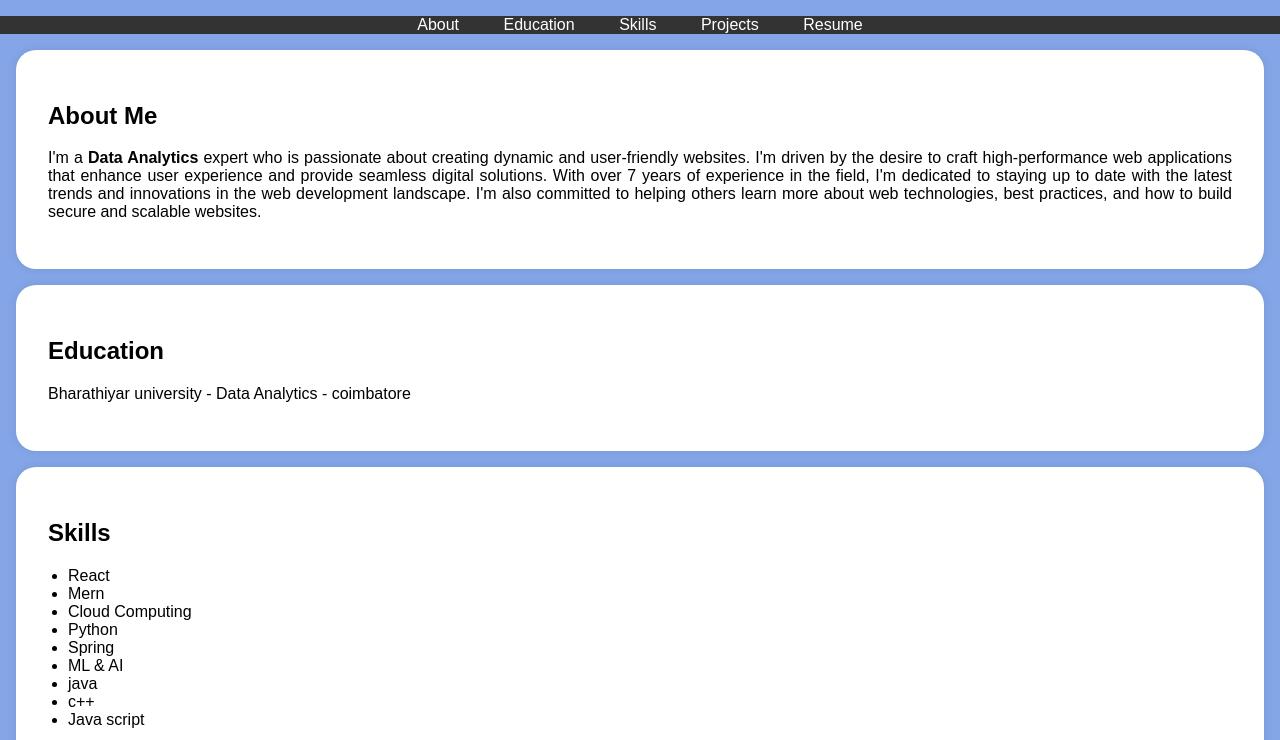
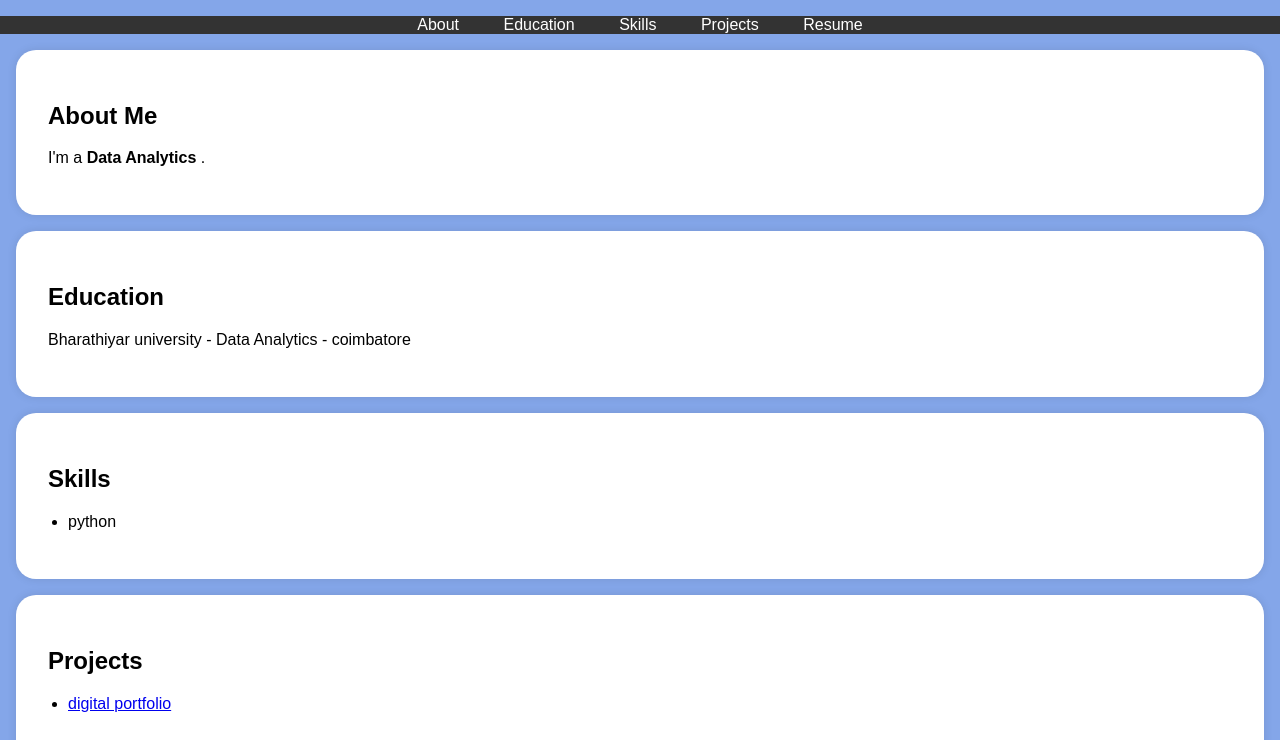
Before and after one commit to jamjanani123/Digital-portfolio, a plain HTML site: page Index.html in a window 1280 px wide. Shown: the part 197-937 px from the top of the page. Drawn offline with Linux system fonts and the light colour scheme.

Commit message:
Index.html

```diff
--- a/Index.html
+++ b/Index.html
@@ -115,12 +115,7 @@
     <section id="about">
         <div class="section-content">
             <h2>About Me</h2>
-            <p>I'm a <b>Data Analytics</b> expert who is passionate about creating dynamic and user-friendly websites.
-                I'm driven by the desire to craft high-performance web applications that enhance user experience and provide
-                 seamless digital solutions. With over 7 years of experience in the field, I'm dedicated to staying up to date
-                 with the latest trends and innovations in the
-                 web development landscape. I'm also committed to helping others learn more about web technologies,
-                 best practices, and how to build secure and scalable websites.</p>
+            <p>I'm a <b>Data Analytics</b> .</p>
 
         </div>
     </section>
@@ -138,15 +133,9 @@
         <div class="section-content">
             <h2>Skills</h2>
             <ul>
-                <li>React</li>
-                <li>Mern</li>
-                <li>Cloud Computing</li>
-                <li>Python</li>
-                <li>Spring</li>
-                <li>ML & AI</li>
-                <li>java</li>
-                <li>c++</li>
-                <li>Java script</li>
+                <li>python</li>
+
+
             </ul>
         </div>
     </section>
@@ -155,7 +144,7 @@
         <div class="section-content">
             <h2>Projects</h2>
             <ul>
-                <li><a href="#">E Cart website</a></li>
+                <li><a href="#">digital portfolio</a></li>
 
 
 
```
